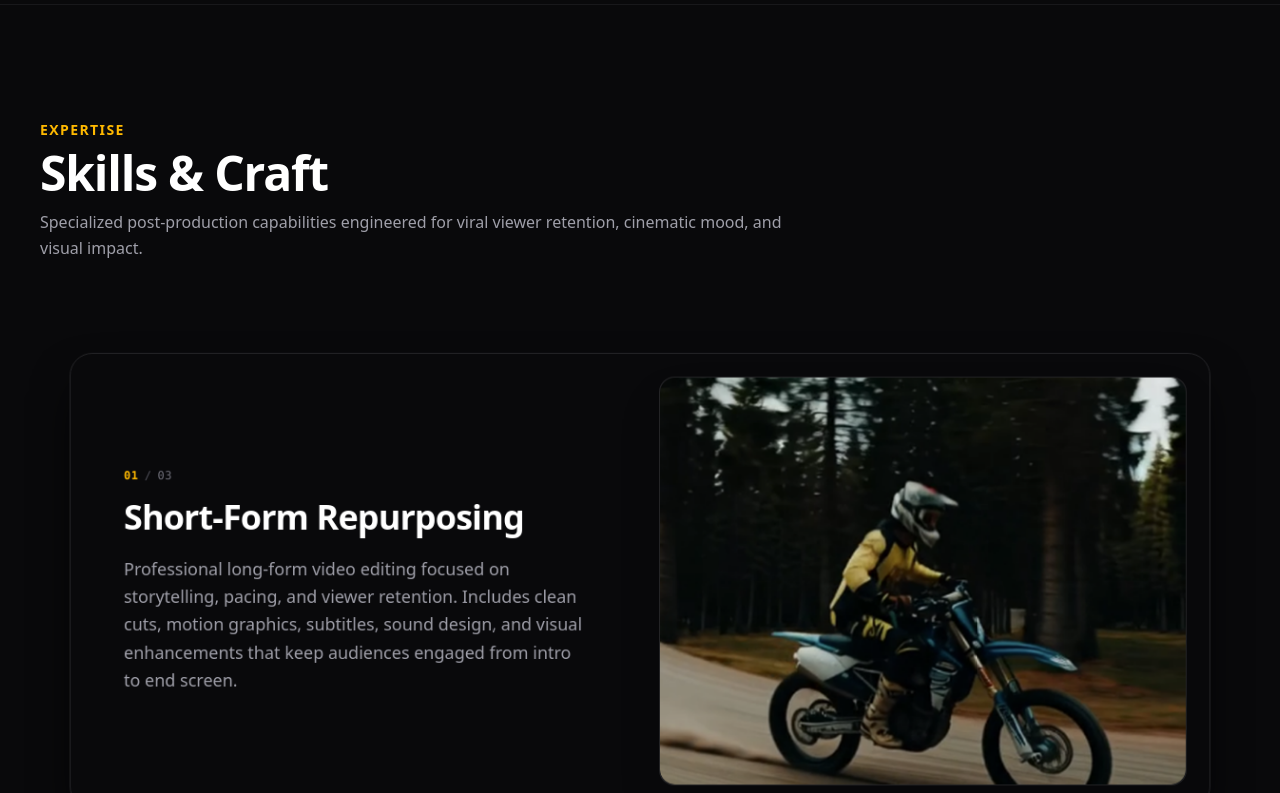
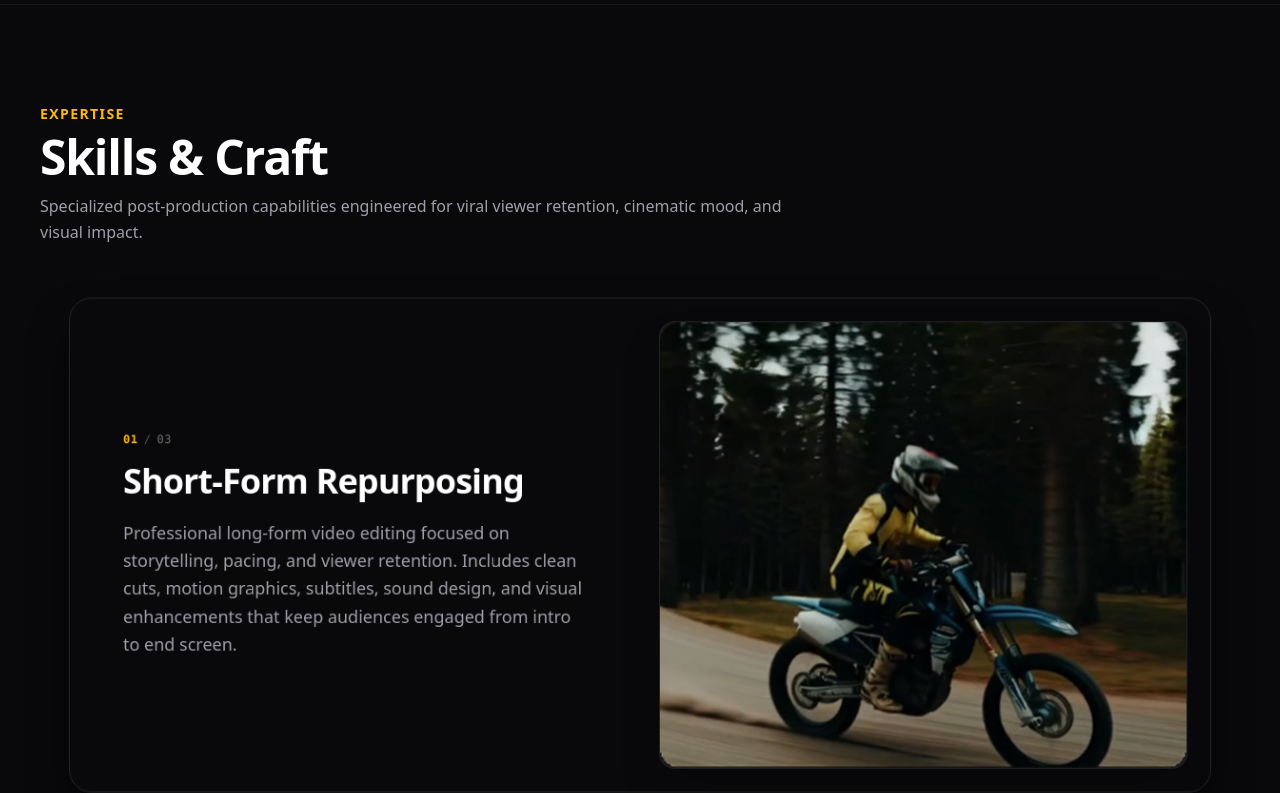
Before and after one commit to HuyCodia/Videograph_Portfolio, a React (Vite) app: page / in a window 1280 px wide. Shown: the part 3589-4382 px from the top of the page. Built offline with nearby package versions, Linux system fonts and the light colour scheme.

Commit message:
style(skills): increase card height to 520px and reduce header gap while keeping sticky stopper

```diff
--- a/src/components/sections/SkillsSection.tsx
+++ b/src/components/sections/SkillsSection.tsx
@@ -14,9 +14,9 @@ import { SkillCard } from '@/components/ui/SkillCard'
  */
 export function SkillsSection() {
   return (
-    <section id="skills" className="mx-auto max-w-7xl px-6 sm:px-8 lg:px-10 py-28 border-t border-zinc-900">
+    <section id="skills" className="mx-auto max-w-7xl px-6 sm:px-8 lg:px-10 pt-20 sm:pt-24 pb-28 border-t border-zinc-900">
       {/* Section Header */}
-      <div className="mb-16 sm:mb-20">
+      <div className="mb-8 sm:mb-10">
         <SectionHeader
           eyebrow="Expertise"
           title="Skills & Craft"
--- a/src/components/ui/SkillCard.tsx
+++ b/src/components/ui/SkillCard.tsx
@@ -97,7 +97,7 @@ export function SkillCard({ skill, index, totalCards }: SkillCardProps) {
           transformOrigin: 'center center',
           willChange: 'transform',
         }}
-        className="rounded-2xl sm:rounded-3xl border border-zinc-800 bg-zinc-950 p-4 sm:p-5 lg:p-6 shadow-2xl shadow-black/95 min-h-[480px] lg:h-[480px]"
+        className="rounded-2xl sm:rounded-3xl border border-zinc-800 bg-zinc-950 p-4 sm:p-5 lg:p-6 shadow-2xl shadow-black/95 min-h-[520px] lg:h-[520px]"
       >
         <div className="grid grid-cols-1 lg:grid-cols-12 gap-8 lg:gap-10 h-full items-stretch">
           {/* Left Column: Skill Information */}
```
